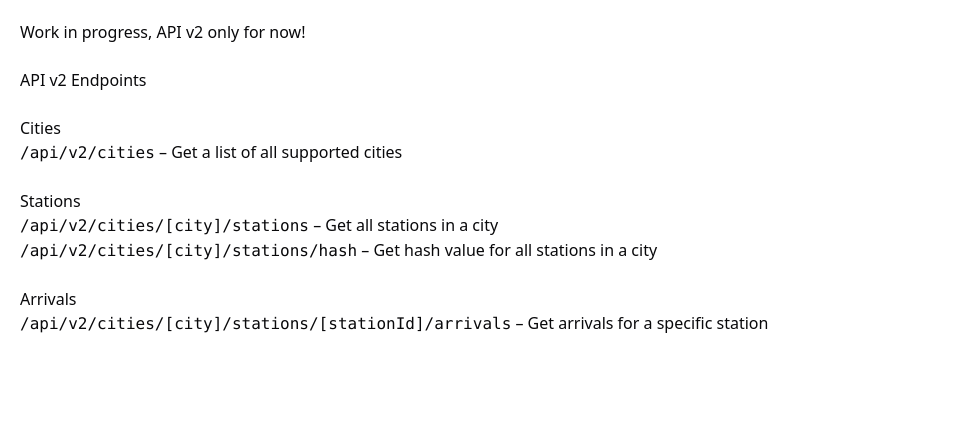
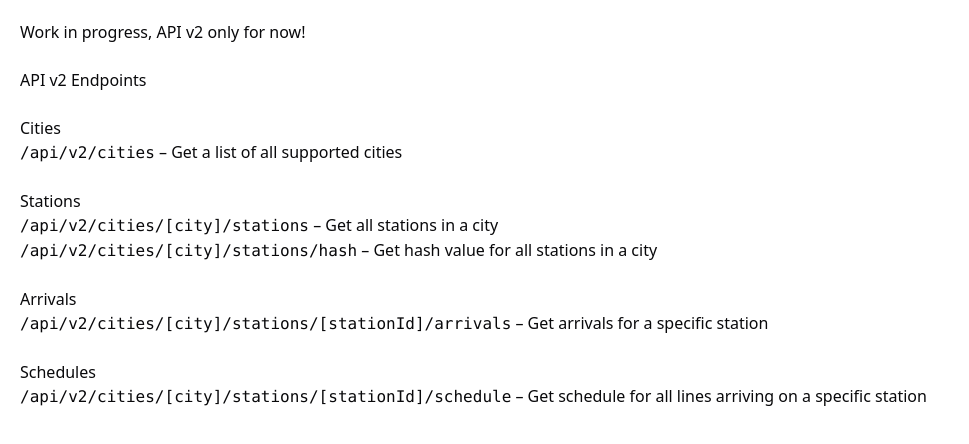
Before and after one commit to MikMik1011/bgpp, a SvelteKit app: page / in a window 1280 px wide. Shown: the top 444 px of the page, without its empty margins (0-969 px from the left). Built offline with nearby package versions, Linux system fonts and the light colour scheme.

Commit message:
feat: front page doc

```diff
--- a/src/routes/+page.svelte
+++ b/src/routes/+page.svelte
@@ -21,4 +21,10 @@
     <ul>
         <li><code>/api/v2/cities/[city]/stations/[stationId]/arrivals</code> – Get arrivals for a specific station</li>
     </ul>
+    <br>
+
+    <h3>Schedules</h3>
+    <ul>
+        <li><code>/api/v2/cities/[city]/stations/[stationId]/schedule</code> – Get schedule for all lines arriving on a specific station</li>
+    </ul>
 </main>
```
